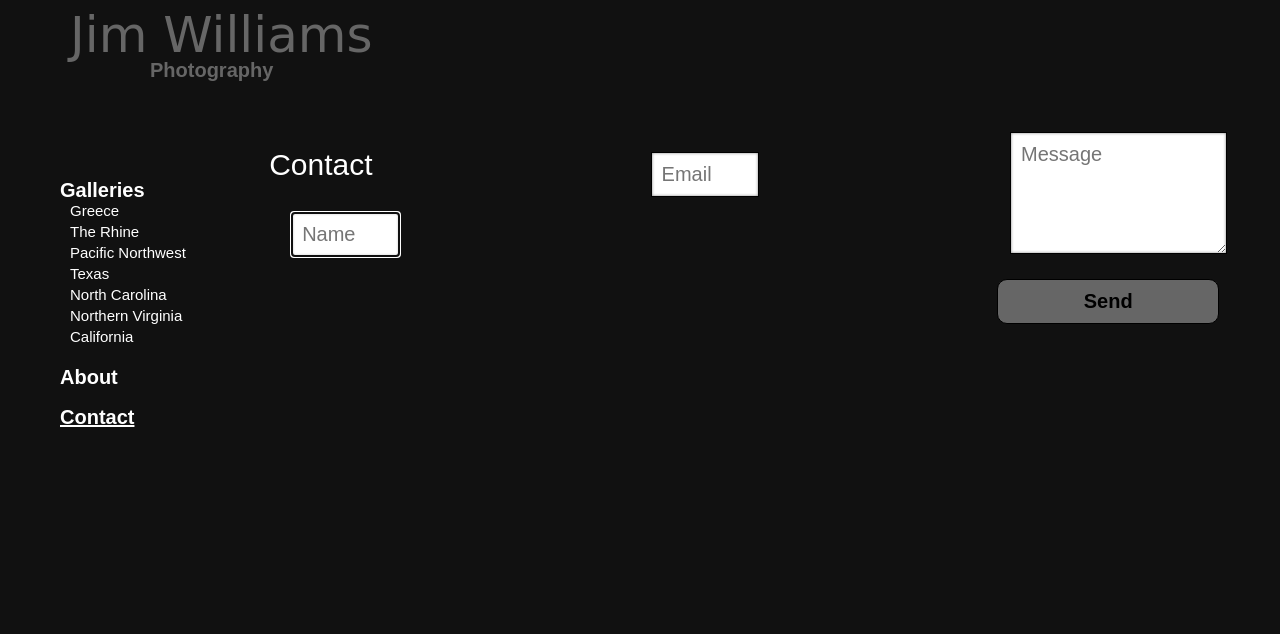
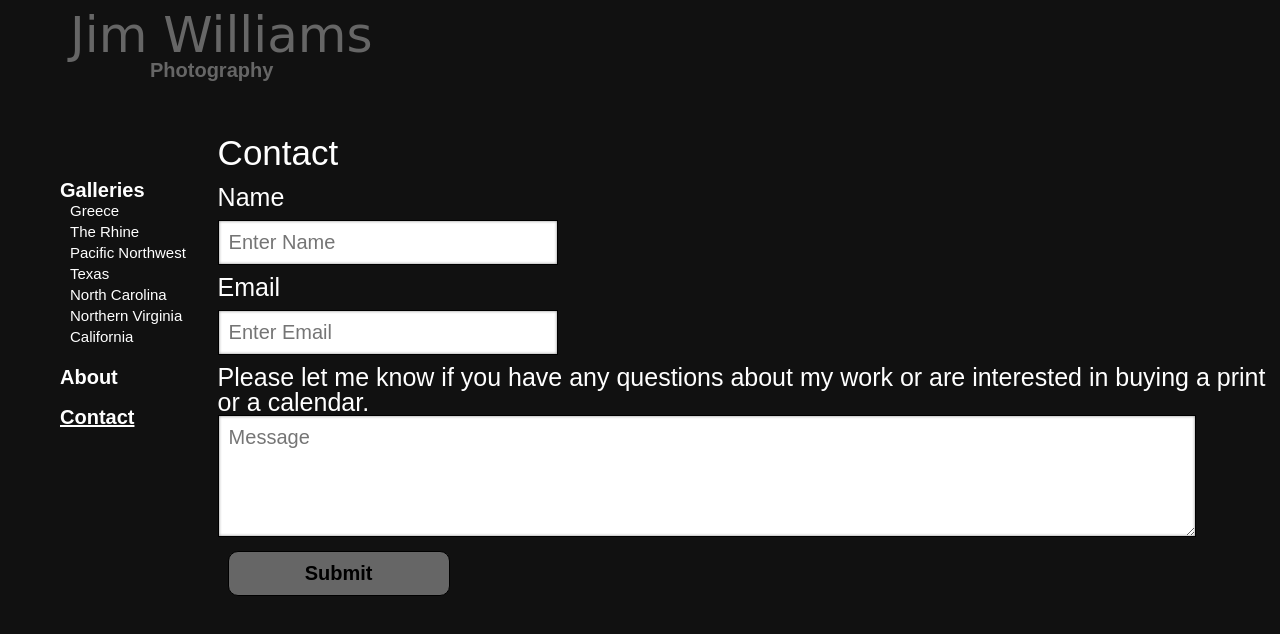
Before and after one commit to allisonwilliams92/FEWD-Final-Project, a plain HTML site: page contact.html in a window 1280 px wide. Drawn offline with nearby package versions, Linux system fonts and the light colour scheme.

Commit message:
Added carousel, form, and comments

```diff
--- a/contact.html
+++ b/contact.html
@@ -5,6 +5,7 @@
 	<meta charset="UTF-8">
 
 	<title>Jim Williams Photography - Contact</title>
+	<meta name="viewport" content="width=device-width, initial-scale=1">
 
 	<!-- external CSS link -->
 	<link rel="stylesheet" href="css/reset.css">
@@ -12,6 +13,7 @@
 </head>
 
 <body>
+	 <!-- Heading bar for all pages -->
 	<header class="intro">
 		<div class='hamburger'>&#9776;</div>
 		<a href="index.html">
@@ -20,6 +22,7 @@
 		</a>
 	</header>
 
+	<!-- Navigation menu -->
 	<nav class="navigation">
 		<ul class="mainNav clear">
 			<li class="mainLink galleriesMain">Galleries
@@ -38,27 +41,26 @@
 		</ul>
 	</nav>
 
-	<main class="background">
+	<!-- Contact form -->
+	<main class="mainBackground">
+		<h2 class="contactHeading">Contact</h2>
+		<form>
+			<label> Name
+			<input type="text" class="userInput"  placeholder="Enter Name" name="username"></label>
 
-		<div class="contactBlock">
-			<h2 class='contactHeading'> Contact </h2>
-			<form class="entry">
-				<input class="userInput" autofocus placeholder="Name">
-			</form>
-			<form class="entry">
-				<input class="userInput" autofocus placeholder="Email">
-			</form>
-			<form class="entryBig">
-				<textarea class="userInputBig" autofocus placeholder="Message"></textarea>
-			</form>
+			<label> Email
+			<input type="email" class="userInput"  placeholder="Enter Email" name="email"></label>
 
-			<button class="sendButton">Send</button>
-		</div>
+			<label>Please let me know if you have any questions about my work or are interested in buying a print or a calendar.
+			<textarea class="userInputBig"  placeholder="Message" name="message"></textarea></label>
+
+			<input type="submit" class="sendButton">
+		</form>
 
 
 	</main>
 
-
+	<!-- Script tags -->
 	<script src="http://code.jquery.com/jquery-1.12.0.min.js"></script>
   	<script type="text/javascript" src="js/index.js"></script>
 </body>
--- a/css/style.css
+++ b/css/style.css
@@ -64,6 +64,8 @@ body {
 /******************************************
 /* LAYOUT
 /*******************************************/
+
+/*Links*/
 a{
   color:white;
   text-decoration: none;
@@ -73,6 +75,7 @@ a:hover{
   color:#666;
 }
 
+/*Heading Bar*/
 .intro{
   padding-bottom: 10px;
   background-color: #111;
@@ -105,7 +108,7 @@ a:hover{
 }
 
 
-
+/*Navigation Menu */
 .navigation{
   width:15%;
   overflow:auto;
@@ -133,7 +136,16 @@ a:hover{
   padding: 3px 0 3px 10px;
 }
 
+.current{
+  font-weight: bold;
+  text-decoration: underline;
+}
 
+.galleriesMain:hover{
+   color:#666;
+}
+
+/*Content containers*/
 .background{
   width:83%;
   float: right;
@@ -157,7 +169,7 @@ a:hover{
 
 }
 
-
+/*Images*/
 .imageGallery{
   display:inline-block;
   margin: 0px auto 10px auto;
@@ -169,18 +181,6 @@ a:hover{
   width:600px;
   margin:auto;
 
-}
-
-.prevButton{
-  position:absolute;
-  top:200px;
-  left:10%;
-}
-
-.nextButton{
-  position:absolute;
-  top:200px;
-  right:10%;
 }
 
 .mainImages{
@@ -204,12 +204,23 @@ a:hover{
 
 }
 
+/*Carousel Buttons*/
 
-.current{
-  font-weight: bold;
-  text-decoration: underline;
+.prevButton{
+  position:absolute;
+  top:200px;
+  left:10%;
 }
 
+.nextButton{
+  position:absolute;
+  top:200px;
+  right:10%;
+}
+
+
+
+/*Text*/
 .aboutText{
   width: 60%;
   margin: 30px auto 10px auto;
@@ -221,26 +232,14 @@ a:hover{
 }
 
 .contactHeading{
-  font-size: 30px;
-}
-
-.entry {
-  padding: 12px;
-  width:40%;
-  float:left;
-  margin: 10px;
-}
-
-.entryBig {
-  padding: 12px;
-  width:90%;
-  clear:both;
-  margin: 10px;
+  font-size: 35px;
+  padding: 15px 0 15px 0;
 }
 
 
+
+/*Contact Form*/
 .userInput{
-  width: 90%;
   padding: 10px;
   border: 1px solid black;
   text-align: left;
@@ -248,6 +247,7 @@ a:hover{
   font-size: 20px;
   box-shadow: inset 0 0 3px rgba(0,0,0,.5);
   margin:10px 0 10px 0;
+  display: block;
 
 }
 
@@ -272,7 +272,7 @@ a:hover{
   color: black;
   width:200px;
   display: block;
-  margin: auto;
+  margin: 10px 0 10px 10px;
   padding: 10px;
   font-size: 20px;
   font-weight: bold;
@@ -283,13 +283,20 @@ a:hover{
 
 
 
-.galleriesMain:hover{
-   color:#666;
+
+
+
+input{
+  width:30%;
+}
+
+label{
+  font-size: 25px;
 }
 
 
 
-
+/*Media queries for medium devices*/
 @media screen and (max-width: 992px) and (min-width: 769px){
 
   .navigation{
@@ -318,7 +325,7 @@ a:hover{
 
 }
 
-
+/*Media queries for small devices*/
 @media screen and (max-width: 768px){
 
   .navigation{
--- a/js/index.js
+++ b/js/index.js
@@ -1,43 +1,61 @@
 $(document).ready(function() {
+	// Listen to click for galleries title in nav menu
 	$(".galleriesMain").click(galleriesToggle);
+	// Listen to carousel button clicks on main page
 	$('.nextButton').click(nextImage);
 	$('.prevButton').click(prevImage);
+	// Set timer for carousel
 	var timer= setInterval(myTimer, 7000);
+	//Listen for hamburger click
 	$('.hamburger').click(toggleNav);
+	//Listen for click on submit button in contact form
+	$('.sendButton').click(submitForm);
 
+
+
+	//Set of array of images for main page carousel
 	var carousel = ['Pacific/Northwest_log','Texas/Texas_car2','Rhine/Rhine_bridge']
 
+	//Set index to keep track of current carousel picture
 	var imageIndex=0;
 
+	//Show/Hide subcategories for gallery on nav menu
 	function galleriesToggle(){
 		$(".galleries").toggle();
 	}
 
+	//Move to the next carousel image
 	function nextImage(){
 		imageIndex++;
+		//If last carousel image, return to first image
 		if(imageIndex===carousel.length){
 			imageIndex=0;
 		}
 		var imagePath="images/"+carousel[imageIndex] +'.jpg';
 		$('.imageMain').attr('src',imagePath);
+		//Restart timer
 		clearInterval(timer);
 		timer=setInterval(myTimer, 7000);
 
 
 	}
 
+	//Move to the previous carousel image
 	function prevImage(){
 		imageIndex--;
+		//If first carousel image, move to last image
 		if(imageIndex===-1){
 			imageIndex=carousel.length-1;
 		}
 		var imagePath="images/"+carousel[imageIndex] +'.jpg';
 		$('.imageMain').attr('src',imagePath);
+		//Clear and reset timer
 		clearInterval(timer);
 		timer=setInterval(myTimer, 7000);
 
 	}
 
+	//Move to next carousel imaage after certain period of time
 	function myTimer(){
 		imageIndex++;
 		if(imageIndex===carousel.length){
@@ -50,9 +68,35 @@ $(document).ready(function() {
 
 	}
 
-
+	//Toggle showing the navigation menu
 	function toggleNav(){
 		$('.navigation').toggle();
+	}
+
+	//Validation of form content
+	function submitForm(){
+
+		//Retrieve current form content
+		var name = $('input[name="username"]').val();
+		var email = $('input[name="email"]').val();
+
+		//Return error or success messages
+		console.log('message');
+		if(name===''){
+			alert('Please enter a name.');
+
+		}
+
+		else if(email.indexOf("@")===-1){
+			alert('Please enter a valid email address');
+
+		}
+
+
+
+		else{
+			alert('Email sent. I will reply to you shortly!');
+		}
 	}
 
 
```
Also changed, not shown: about.html (+7 -4 lines), california.html (+7 -3 lines), greece.html (+5 -1 lines), index.html (+6 -1 lines), nc.html (+6 -3 lines), pacific.html (+6 -3 lines), rhine.html (+6 -1 lines), texas.html (+7 -3 lines), virginia.html (+6 -3 lines).
